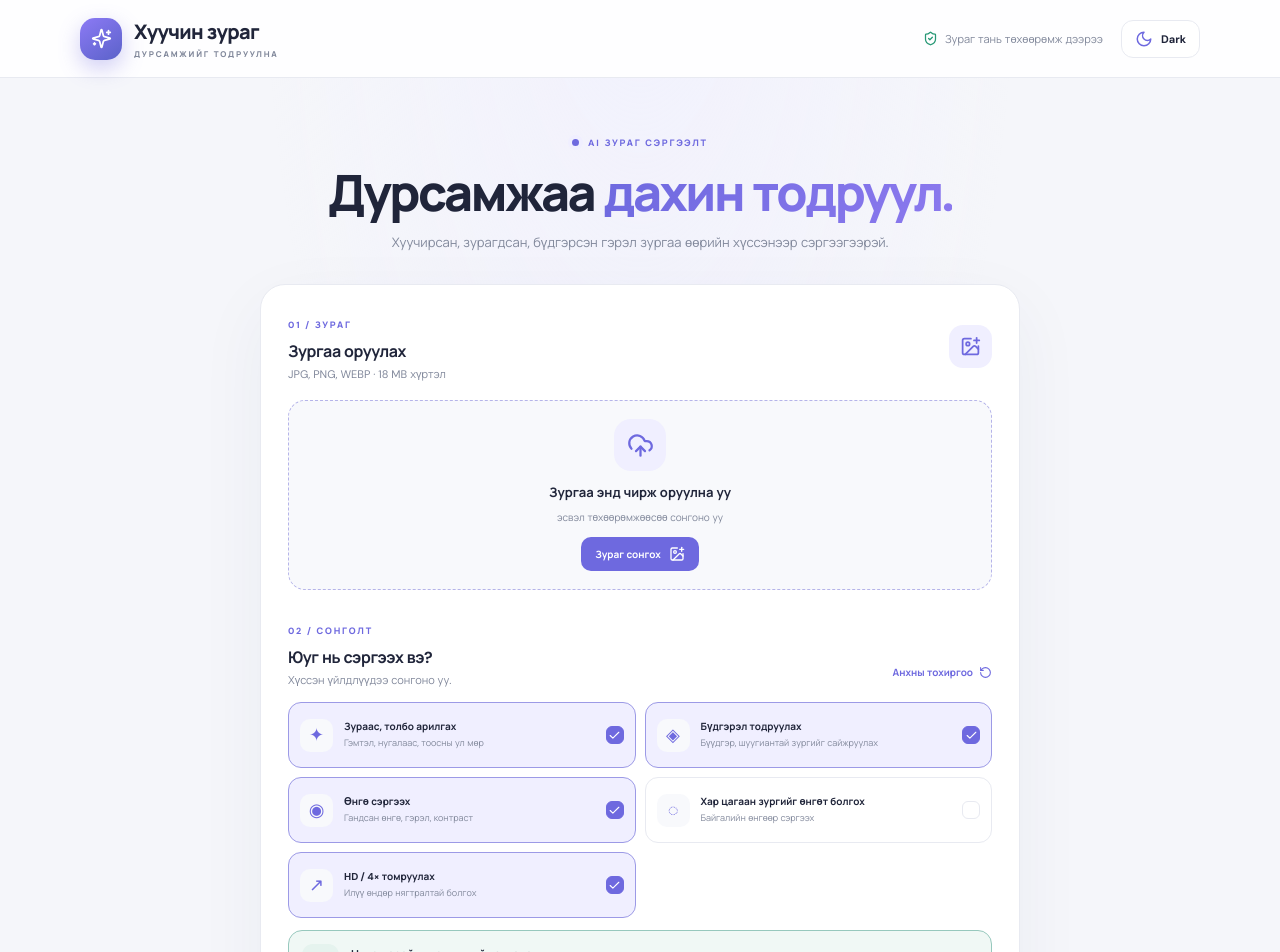
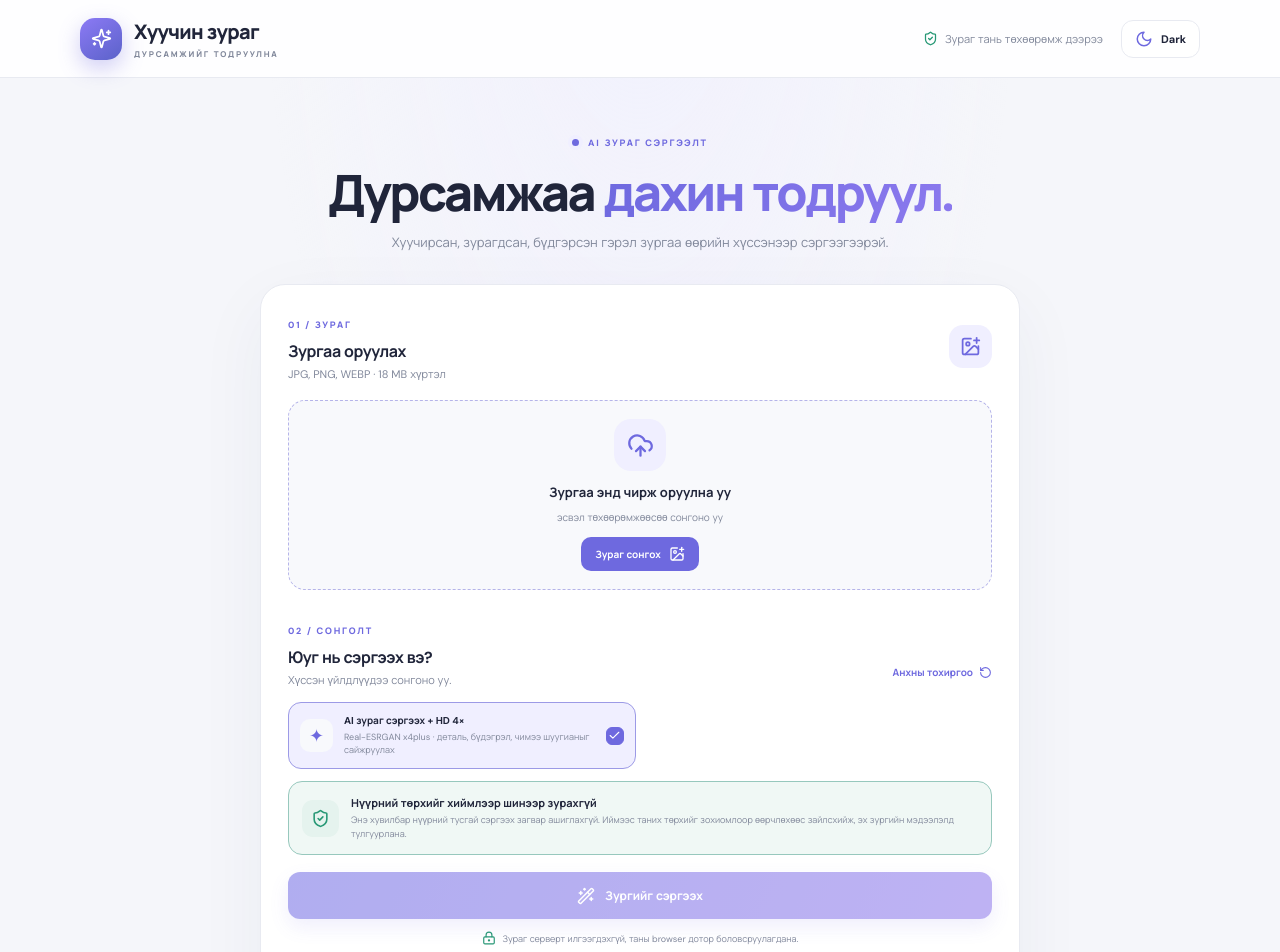
Before and after one commit to boroogemini/oldpix, a React (Vite) app: page / in a window 1280 px wide. Shown: the top 952 px of the page. Built offline with nearby package versions, Linux system fonts and the light colour scheme.

Commit message:
Show only supported AI restoration options

```diff
--- a/src/App.tsx
+++ b/src/App.tsx
@@ -4,13 +4,9 @@ import { createOrder, getOrder } from "./lib/api";
 import { restoreImage, type RestoreResult } from "./lib/restore";
 
 type Phase = "idle" | "ready" | "processing" | "done" | "payment" | "paid";
-type RestoreChoice = "repair" | "clarity" | "color" | "bw" | "upscale";
+type RestoreChoice = "upscale";
 const choices: { id: RestoreChoice; title: string; detail: string; icon: string }[] = [
-  { id: "repair", title: "Зураас, толбо арилгах", detail: "Гэмтэл, нугалаас, тоосны ул мөр", icon: "✦" },
-  { id: "clarity", title: "Бүдгэрэл тодруулах", detail: "Бүүдгэр, шуугиантай зургийг сайжруулах", icon: "◈" },
-  { id: "color", title: "Өнгө сэргээх", detail: "Гандсан өнгө, гэрэл, контраст", icon: "◉" },
-  { id: "bw", title: "Хар цагаан зургийг өнгөт болгох", detail: "Байгалийн өнгөөр сэргээх", icon: "◌" },
-  { id: "upscale", title: "HD / 4× томруулах", detail: "Илүү өндөр нягтралтай болгох", icon: "↗" },
+  { id: "upscale", title: "AI зураг сэргээх + HD 4×", detail: "Real-ESRGAN x4plus · деталь, бүдэгрэл, чимээ шуугианыг сайжруулах", icon: "✦" },
 ];
 
 export default function App() {
@@ -29,8 +25,7 @@ export default function App() {
     const saved = localStorage.getItem("huuchin-zurag-theme");
     return saved === "dark" ? "dark" : "light";
   });
-  const [selected, setSelected] = useState<RestoreChoice[]>(["repair", "clarity", "color", "upscale"]);
-  const [protectFace, setProtectFace] = useState(true);
+  const [selected, setSelected] = useState<RestoreChoice[]>(["upscale"]);
 
   useEffect(() => { document.documentElement.dataset.theme = theme; localStorage.setItem("huuchin-zurag-theme", theme); }, [theme]);
   useEffect(() => () => { if (preview) URL.revokeObjectURL(preview); }, [preview]);
@@ -118,15 +113,15 @@ export default function App() {
           <span className="upload-icon"><UploadCloud size={27}/></span><b>Зургаа энд чирж оруулна уу</b><span>эсвэл төхөөрөмжөөсөө сонгоно уу</span><span className="browse-btn">Зураг сонгох <ImagePlus size={16}/></span>
         </button> : <div className="selected-file"><div className="selected-top"><b>Эх зураг</b><button className="icon-btn" onClick={reset} aria-label="Зураг солих"><X size={17}/></button></div><img src={preview} alt="Оруулсан эх зураг"/><div className="file-meta"><span>{file.name}</span><span>{(file.size/1024/1024).toFixed(1)} MB</span></div></div>}
         <input ref={inputRef} hidden type="file" accept="image/jpeg,image/png,image/webp" onChange={e => selectFile(e.target.files?.[0])}/>
-        <div className="options-head"><div><span className="step-tag">02 / СОНГОЛТ</span><h2>Юуг нь сэргээх вэ?</h2><p>Хүссэн үйлдлүүдээ сонгоно уу.</p></div><button className="reset-options" onClick={() => {setSelected(["repair","clarity","color","upscale"]);setProtectFace(true);}}>Анхны тохиргоо <RotateCcw size={13}/></button></div>
+        <div className="options-head"><div><span className="step-tag">02 / СОНГОЛТ</span><h2>Юуг нь сэргээх вэ?</h2><p>Хүссэн үйлдлүүдээ сонгоно уу.</p></div><button className="reset-options" onClick={() => setSelected(["upscale"])}>Анхны тохиргоо <RotateCcw size={13}/></button></div>
         <div className="choice-grid">{choices.map(choice => <button key={choice.id} className={`choice-card ${selected.includes(choice.id) ? "is-selected" : ""}`} onClick={() => toggleChoice(choice.id)}><span className="choice-symbol">{choice.icon}</span><span className="choice-copy"><b>{choice.title}</b><small>{choice.detail}</small></span><span className="choice-check">{selected.includes(choice.id) && <Check size={13}/>}</span></button>)}</div>
-        <button className={`face-protect ${protectFace ? "active" : ""}`} onClick={() => setProtectFace(!protectFace)}><span className="face-icon"><ShieldCheck size={19}/></span><span><b>Нүүр царайг өөрчлөхгүй хадгалах</b><small>Нүд, хамар, ам, нүүрний хэлбэр, нас, төрхийг аль болох хэвээр хадгална.</small></span><span className="switch"><i/></span></button>
+        <div className="face-protect active"><span className="face-icon"><ShieldCheck size={19}/></span><span><b>Нүүрний төрхийг хиймлээр шинээр зурахгүй</b><small>Энэ хувилбар нүүрний тусгай сэргээх загвар ашиглахгүй. Иймээс таних төрхийг зохиомлоор өөрчлөхөөс зайлсхийж, эх зургийн мэдээлэлд тулгуурлана.</small></span></div>
         {error && <div className="error-box">{error}</div>}
         <button className="primary-btn full" onClick={processPhoto} disabled={!file || busy || selected.length === 0 || phase === "payment" || phase === "paid"}>{busy ? <><span className="spinner"/> Боловсруулж байна…</> : <><WandSparkles size={18}/> Зургийг сэргээх</>}</button>
         <div className="local-note"><LockKeyhole size={14}/> Зураг серверт илгээгдэхгүй, таны browser дотор боловсруулагдана.</div>
         <div className="divider-line"/>
         <div className="result-head"><div><span className="step-tag">03 / ҮР ДҮН</span><h2>Сэргээсэн зураг</h2></div><span className={phase === "done" || phase === "paid" ? "status-ready" : "status-wait"}>{phase === "done" || phase === "paid" ? "БЭЛЭН" : phase === "processing" ? "БОЛОВСРУУЛЖ БАЙНА" : "ХҮЛЭЭЖ БАЙНА"}</span></div>
-        {result && resultPreview ? <div className="result-image"><img src={resultPreview} alt="Сэргээсэн зураг"/><span>{result.mode === "onnx" ? "AI ЗАГВАР" : "СУУРЬ САЙЖРУУЛАЛТ"}</span></div> : <div className="empty-result"><span className="empty-icon"><WandSparkles size={25}/></span><b>Таны сэргээсэн зураг энд гарна</b><small>Зургаа оруулаад сэргээх товчийг дарна уу.</small></div>}
+        {result && resultPreview ? <div className="result-image"><img src={resultPreview} alt="Сэргээсэн зураг"/><span>REAL-ESRGAN x4plus · AI</span></div> : <div className="empty-result"><span className="empty-icon"><WandSparkles size={25}/></span><b>Таны сэргээсэн зураг энд гарна</b><small>Зургаа оруулаад сэргээх товчийг дарна уу.</small></div>}
         {result && <div className="result-details"><span>{result.width} × {result.height} px</span><span>PNG · Төхөөрөмж дээр</span></div>}
         {phase === "done" && <div className="payment-card"><div><span className="payment-label">HD ЗУРАГ ТАТАХ</span><strong>3,000₮</strong><small>Нэг зураг · Нэг удаагийн төлбөр</small></div><button className="primary-btn" onClick={startPayment} disabled={busy}>Төлбөр төлөх <ArrowDownToLine size={16}/></button></div>}
         {phase === "payment" && <div className="payment-wait"><span className="spinner"/><b>{paymentState}</b><small>Төлбөрийн цонхонд гүйлгээгээ хийнэ үү. Энэ хуудсыг хааж болохгүй.</small><a href={checkoutUrl} target="_blank" rel="noreferrer">Төлбөрийн хуудсыг нээх ↗</a></div>}
```
